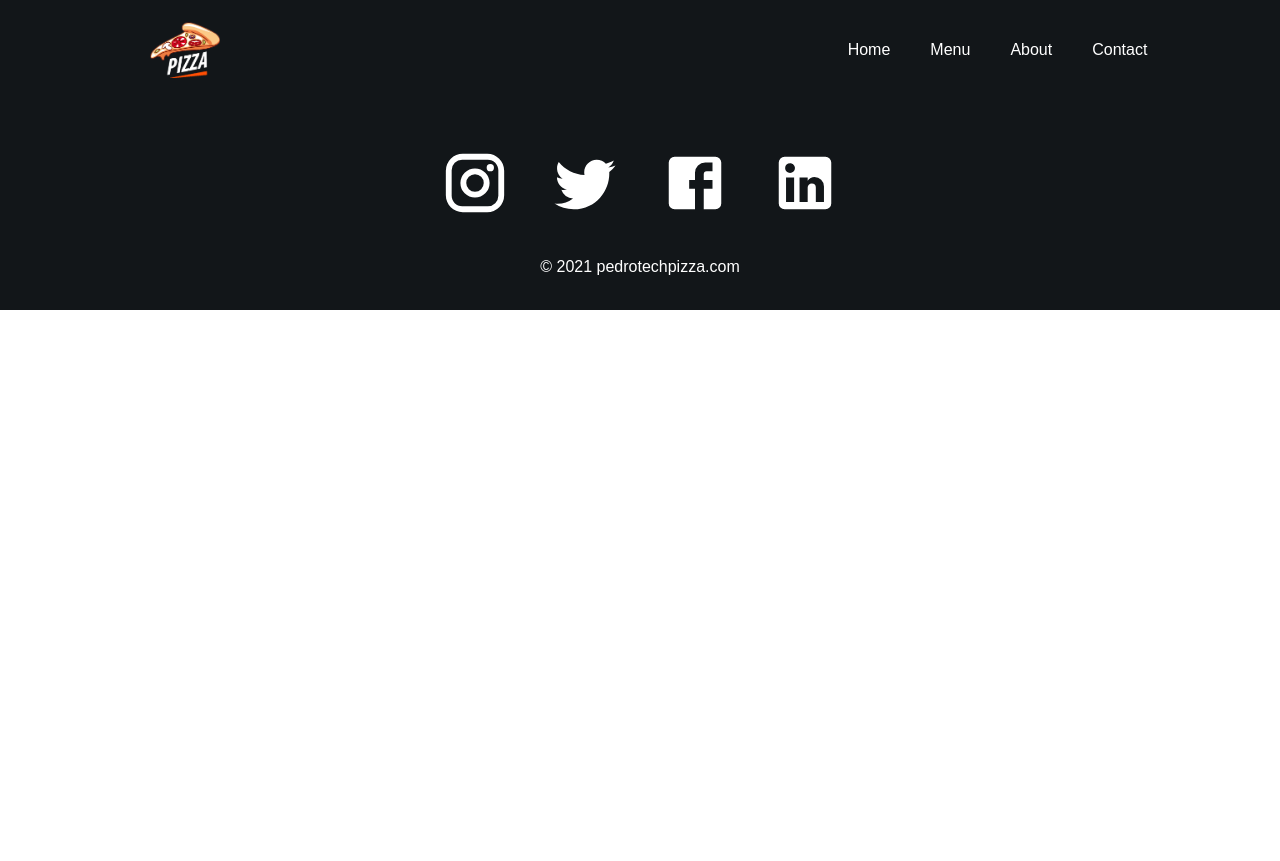
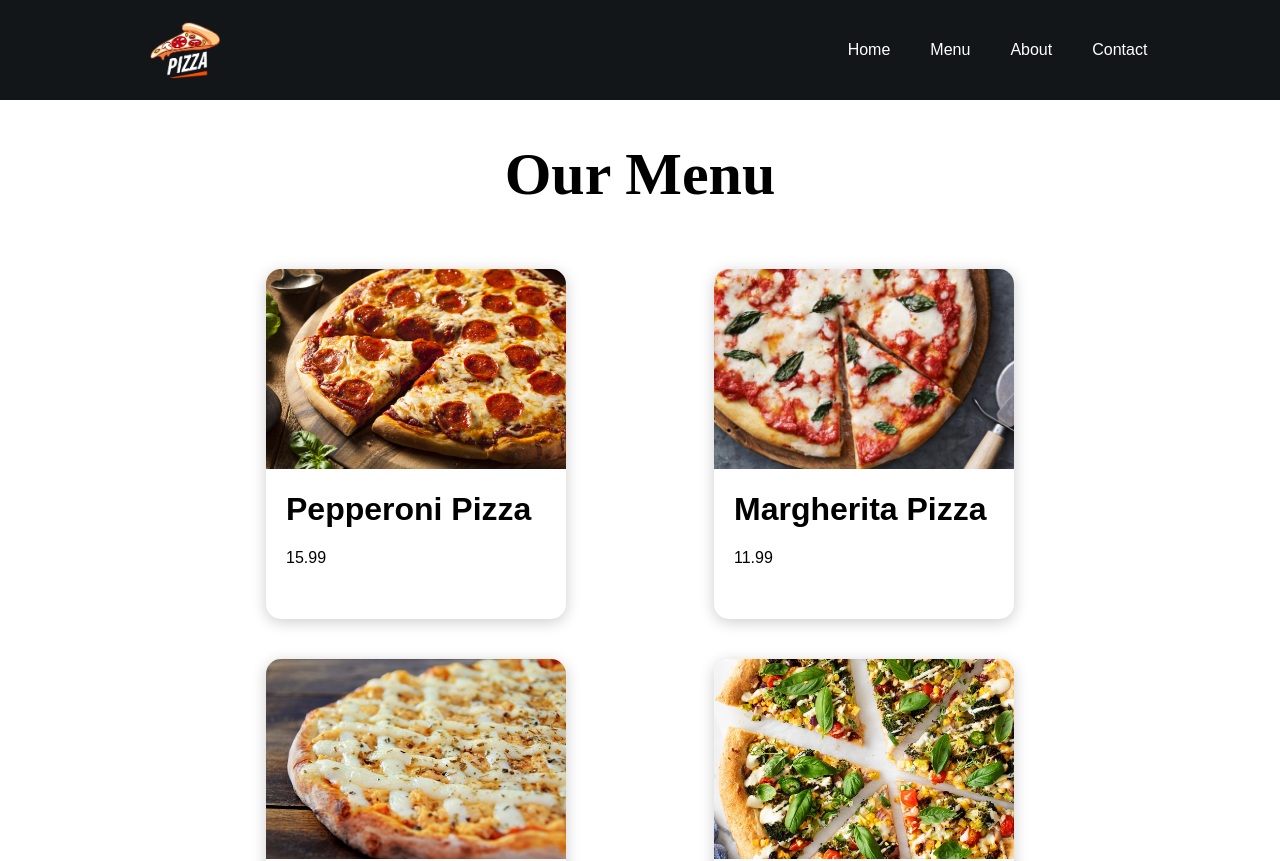
Before and after one commit to DaniBonica001/react-foodWebPage, a React (Vite) app: page /menu in a window 1280 px wide. Shown: the top 861 px of the page. Before the commit the page ends 800 px from the top, so only its background shows below. Built offline with nearby package versions, Linux system fonts and the light colour scheme.

Commit message:
Menu styles

```diff
--- a/src/App.jsx
+++ b/src/App.jsx
@@ -3,6 +3,7 @@ import { BrowserRouter, Routes, Route } from "react-router-dom";
 import NavBar from './components/NavBar'
 import Home from './pages/Home';
 import Footer from './components/Footer';
+import Menu from './pages/Menu';
 
 function App() {
 
@@ -13,6 +14,7 @@ function App() {
         <NavBar />
         <Routes>
           <Route path='/' exact element={<Home />} />
+          <Route path='/menu' exact element={<Menu />} />
         </Routes>
         <Footer />
       </BrowserRouter>
--- /dev/null
+++ b/src/components/PizzaCard.jsx
@@ -0,0 +1,12 @@
+
+function PizzaCard({image,name,price}) {
+  return (
+    <div className="menuItem">
+        <div style={{ backgroundImage: `url(${image})` }}></div>
+        <h1>{name}</h1>
+        <p>{price}</p>
+    </div>
+  )
+}
+
+export default PizzaCard
--- a/src/pages/Menu.jsx
+++ b/src/pages/Menu.jsx
@@ -1,11 +1,20 @@
+import PizzaCard from "../components/PizzaCard"
+import { MenuList } from "../helpers/MenuList"
+import '../styles/Menu.css'
 
 function Menu() {
-  return (
-    <div className="menu">
-        <h1 className="menuTitle">Our Menu</h1>
-        <div className="menuList"></div>
-    </div>
-  )
+    return (
+        <div className="menu">
+            <h1 className="menuTitle">Our Menu</h1>
+            <div className="menuList">
+                {MenuList.map((pizza, key) => {
+                    return (
+                        <PizzaCard key={key} image={pizza.image} name={pizza.name} price={pizza.price} />
+                    )
+                })}
+            </div>
+        </div>
+    )
 }
 
 export default Menu
--- /dev/null
+++ b/src/styles/Menu.css
@@ -0,0 +1,62 @@
+.menu {
+  width: 100%;
+  height: auto;
+  display: flex;
+  justify-content: center;
+  align-items: center;
+  flex-direction: column;
+}
+.menu .menuTitle {
+  font-family: cursive;
+  font-size: 60px;
+}
+
+.menuList {
+  width: 70vw;
+  height: auto;
+  display: grid;
+  grid-template-columns: 1fr 1fr 1fr;
+  place-items: center;
+}
+
+/* MENU ITEM STYLING */
+
+.menuItem {
+  border-radius: 15px;
+  width: 300px;
+  height: 350px;
+  margin: 20px;
+  box-shadow: 0px 3px 15px rgba(0, 0, 0, 0.2);
+}
+.menuItem:hover {
+  box-shadow: 0px 3px 15px rgba(0, 0, 0, 0.5);
+  transition: 0.3s ease-in;
+  cursor: pointer;
+}
+
+.menuItem div {
+  border-top-left-radius: 15px;
+  border-top-right-radius: 15px;
+  width: 100%;
+  height: 200px;
+  background-position: center;
+  background-repeat: no-repeat;
+  background-size: cover;
+}
+
+.menuItem h1,
+.menuItem p {
+  margin-left: 20px;
+}
+
+@media only screen and (max-width: 1300px) {
+  .menuList {
+    grid-template-columns: 1fr 1fr;
+  }
+}
+
+@media only screen and (max-width: 800px) {
+  .menuList {
+    grid-template-columns: 1fr;
+  }
+}
```
